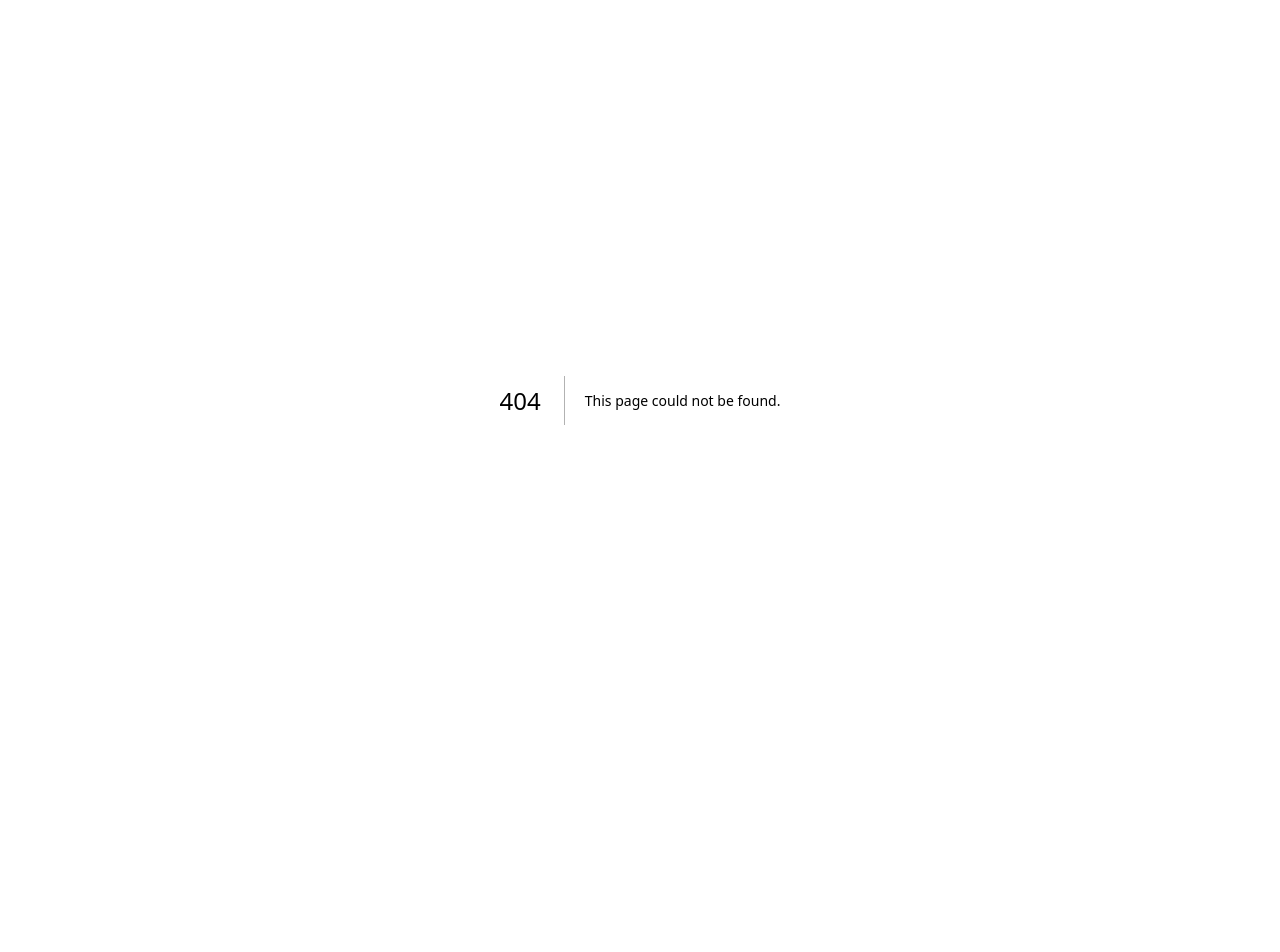
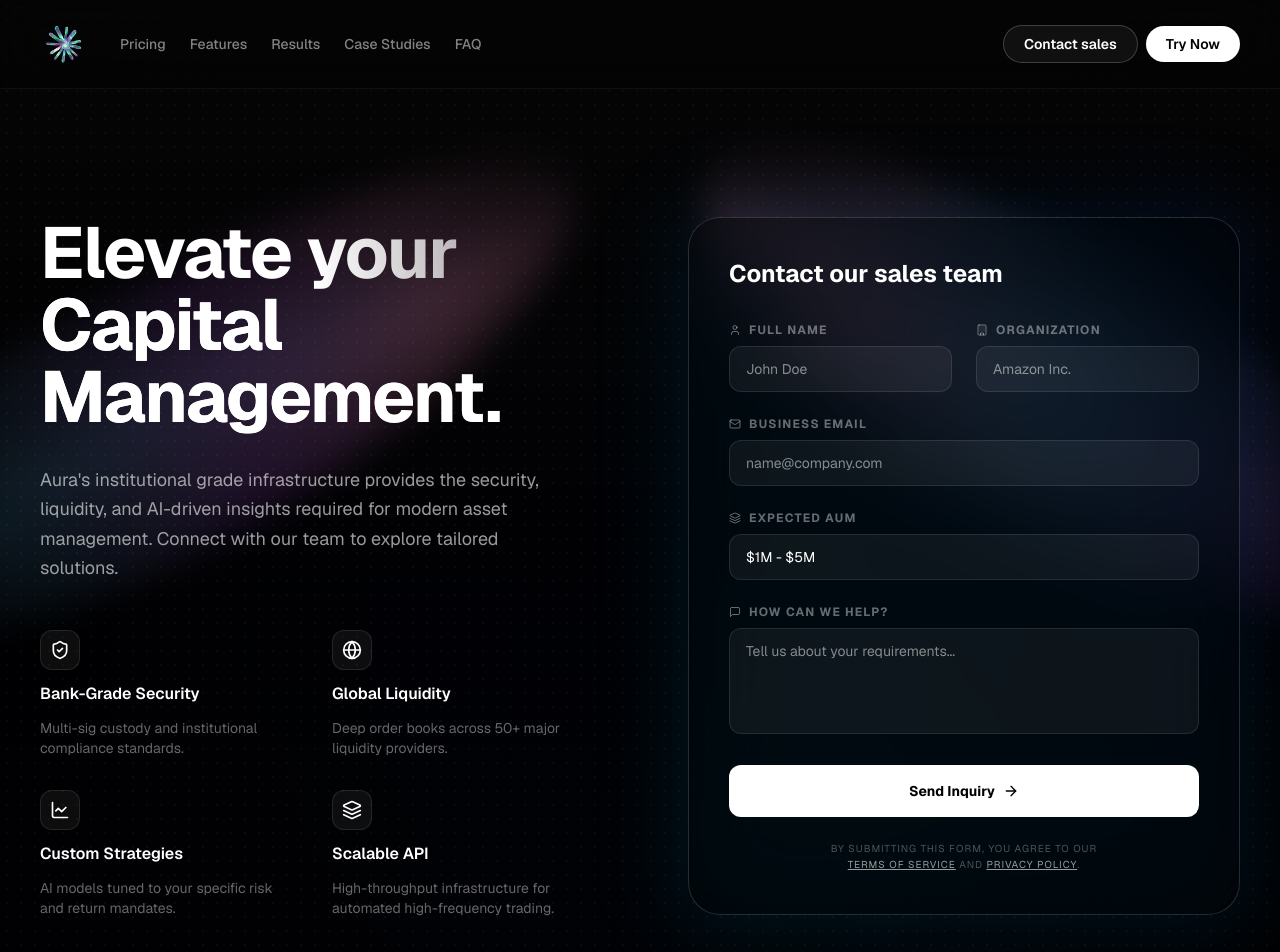
Before and after one commit to KnittyDev/AuraAI-Wallet, a Next.js app: page /contact-sales in a window 1280 px wide. Before the commit this address had no page. Shown: the top 952 px of the page. Before the commit the page ends 800 px from the top, so only its background shows below. Built offline with nearby package versions, Linux system fonts and the light colour scheme.

Commit message:
contact sales

```diff
--- /dev/null
+++ b/app/contact-sales/page.tsx
@@ -0,0 +1,189 @@
+"use client";
+
+import { motion } from "framer-motion";
+import { LandingHeader } from "@/components/landing/landing-header";
+import { AuroraBackground } from "@/components/landing/aurora-background";
+import {
+  LuGlobe,
+  LuShieldCheck,
+  LuChartLine,
+  LuMessageSquare,
+  LuArrowRight,
+  LuBuilding,
+  LuUser,
+  LuMail,
+  LuLayers
+} from "react-icons/lu";
+
+
+export default function ContactSalesPage() {
+  return (
+    <div className="relative min-h-screen overflow-x-hidden bg-black text-white">
+      <AuroraBackground />
+      <div className="landing-grid-overlay" />
+
+      {/* Sticky Navigation */}
+      <div className="sticky top-0 z-50 w-full border-b border-white/5 bg-black/20 backdrop-blur-xl">
+        <div className="mx-auto max-w-7xl px-6 md:px-10">
+          <LandingHeader />
+        </div>
+      </div>
+
+      <main className="relative z-10 mx-auto max-w-7xl px-6 py-20 md:px-10 lg:py-32">
+        <div className="grid grid-cols-1 lg:grid-cols-2 gap-16 lg:gap-24">
+          {/* Left Side: Content */}
+          <motion.div
+            initial={{ opacity: 0, x: -20 }}
+            animate={{ opacity: 1, x: 0 }}
+            transition={{ duration: 0.6 }}
+            className="flex flex-col justify-center"
+          >
+            <h1 className="text-5xl md:text-7xl font-bold tracking-tight mb-8 bg-gradient-to-r from-white via-white to-white/40 bg-clip-text text-transparent">
+
+              Elevate your <br />
+              <span className="text-white">Capital Management.</span>
+            </h1>
+
+            <p className="text-lg text-white/60 leading-relaxed mb-12 max-w-lg">
+              Aura's institutional grade infrastructure provides the security, liquidity, and AI-driven insights required for modern asset management. Connect with our team to explore tailored solutions.
+            </p>
+
+            <div className="grid grid-cols-1 md:grid-cols-2 gap-8">
+              {[
+                {
+                  icon: LuShieldCheck,
+                  title: "Bank-Grade Security",
+                  desc: "Multi-sig custody and institutional compliance standards."
+                },
+                {
+                  icon: LuGlobe,
+                  title: "Global Liquidity",
+                  desc: "Deep order books across 50+ major liquidity providers."
+                },
+                {
+                  icon: LuChartLine,
+                  title: "Custom Strategies",
+                  desc: "AI models tuned to your specific risk and return mandates."
+                },
+
+                {
+                  icon: LuLayers,
+                  title: "Scalable API",
+                  desc: "High-throughput infrastructure for automated high-frequency trading."
+                }
+              ].map((feature, i) => (
+                <div key={i} className="flex flex-col gap-3">
+                  <div className="h-10 w-10 rounded-xl bg-white/5 border border-white/10 flex items-center justify-center text-white">
+                    <feature.icon className="h-5 w-5" />
+                  </div>
+                  <h3 className="font-semibold text-white">{feature.title}</h3>
+                  <p className="text-sm text-white/40">{feature.desc}</p>
+                </div>
+              ))}
+            </div>
+          </motion.div>
+
+          {/* Right Side: Form */}
+          <motion.div
+            initial={{ opacity: 0, y: 20 }}
+            animate={{ opacity: 1, y: 0 }}
+            transition={{ duration: 0.6, delay: 0.2 }}
+            className="relative"
+          >
+            <div className="absolute -inset-4 bg-gradient-to-tr from-cyan-500/10 to-blue-600/10 rounded-[2.5rem] blur-2xl" />
+
+            <div className="relative rounded-[2rem] border border-white/15 bg-black/40 p-8 md:p-10 backdrop-blur-2xl">
+              <h2 className="text-2xl font-bold mb-8">Contact our sales team</h2>
+
+              <form className="space-y-6">
+                <div className="grid grid-cols-1 md:grid-cols-2 gap-6">
+                  <div className="space-y-2">
+                    <label className="text-xs font-bold uppercase tracking-widest text-white/40 flex items-center gap-2">
+                      <LuUser className="h-3 w-3" /> Full Name
+                    </label>
+                    <input
+                      type="text"
+                      placeholder="John Doe"
+                      className="w-full bg-white/5 border border-white/10 rounded-xl px-4 py-3 text-sm focus:outline-none focus:border-white/20 transition-all"
+                    />
+                  </div>
+                  <div className="space-y-2">
+                    <label className="text-xs font-bold uppercase tracking-widest text-white/40 flex items-center gap-2">
+                      <LuBuilding className="h-3 w-3" /> Organization
+                    </label>
+                    <input
+                      type="text"
+                      placeholder="Amazon Inc."
+                      className="w-full bg-white/5 border border-white/10 rounded-xl px-4 py-3 text-sm focus:outline-none focus:border-white/20 transition-all"
+                    />
+                  </div>
+                </div>
+
+                <div className="space-y-2">
+                  <label className="text-xs font-bold uppercase tracking-widest text-white/40 flex items-center gap-2">
+                    <LuMail className="h-3 w-3" /> Business Email
+                  </label>
+                  <input
+                    type="email"
+                    placeholder="name@company.com"
+                    className="w-full bg-white/5 border border-white/10 rounded-xl px-4 py-3 text-sm focus:outline-none focus:border-white/20 transition-all"
+                  />
+                </div>
+
+                <div className="space-y-2">
+                  <label className="text-xs font-bold uppercase tracking-widest text-white/40 flex items-center gap-2">
+                    <LuLayers className="h-3 w-3" /> Expected AUM
+                  </label>
+                  <select className="w-full bg-white/5 border border-white/10 rounded-xl px-4 py-3 text-sm focus:outline-none focus:border-white/20 transition-all appearance-none text-white">
+                    <option className="bg-black text-white" value="">$1M - $5M</option>
+                    <option className="bg-black text-white" value="">$5M - $25M</option>
+                    <option className="bg-black text-white" value="">$25M - $100M</option>
+                    <option className="bg-black text-white" value="">$100M+</option>
+                  </select>
+                </div>
+
+
+                <div className="space-y-2">
+                  <label className="text-xs font-bold uppercase tracking-widest text-white/40 flex items-center gap-2">
+                    <LuMessageSquare className="h-3 w-3" /> How can we help?
+                  </label>
+                  <textarea
+                    rows={4}
+                    placeholder="Tell us about your requirements..."
+                    className="w-full bg-white/5 border border-white/10 rounded-xl px-4 py-3 text-sm focus:outline-none focus:border-white/20 transition-all resize-none"
+                  />
+                </div>
+
+                <button className="w-full group relative flex items-center justify-center gap-2 rounded-xl bg-white px-6 py-4 text-sm font-bold text-black transition-all hover:bg-white/90">
+                  Send Inquiry
+                  <LuArrowRight className="h-4 w-4 transition-transform group-hover:translate-x-1" />
+                </button>
+
+                <p className="text-center text-[10px] text-white/30 uppercase tracking-widest leading-relaxed">
+                  By submitting this form, you agree to our <br />
+                  <span className="text-white/60 underline cursor-pointer">Terms of Service</span> and <span className="text-white/60 underline cursor-pointer">Privacy Policy</span>.
+                </p>
+              </form>
+            </div>
+          </motion.div>
+        </div>
+
+        {/* Trust Section */}
+        <motion.div
+          initial={{ opacity: 0 }}
+          whileInView={{ opacity: 1 }}
+          transition={{ duration: 1 }}
+          className="mt-32 pt-20 border-t border-white/5 text-center"
+        >
+          <p className="text-xs font-bold uppercase tracking-widest text-white/20 mb-12">Trusted by global financial leaders</p>
+          <div className="flex flex-wrap justify-center gap-12 md:gap-24 opacity-30 grayscale contrast-125">
+            <span className="text-2xl font-bold tracking-tighter">GOLDMAN SACHS</span>
+            <span className="text-2xl font-bold tracking-tighter">GRAYSCALE</span>
+            <span className="text-2xl font-bold tracking-tighter">BLACKROCK</span>
+            <span className="text-2xl font-bold tracking-tighter">J.P. MORGAN</span>
+          </div>
+        </motion.div>
+      </main>
+    </div>
+  );
+}
--- a/components/landing/landing-header.tsx
+++ b/components/landing/landing-header.tsx
@@ -25,12 +25,13 @@ export function LandingHeader() {
       </div>
 
       <div className="flex items-center gap-2">
-        <button
-          type="button"
+        <Link
+          href="/contact-sales"
           className="rounded-full border border-white/20 bg-white/5 px-5 py-2 text-sm font-semibold text-white transition hover:bg-white/10"
         >
           Contact sales
-        </button>
+        </Link>
+
         <Link
           href="/login"
           className="rounded-full bg-white px-5 py-2 text-sm font-semibold text-black transition hover:bg-white/85"
```
